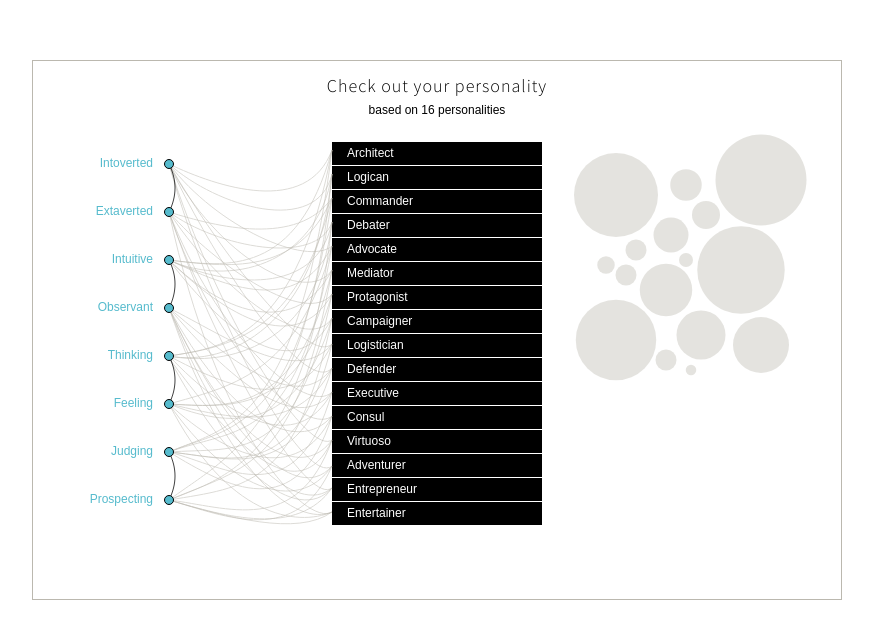
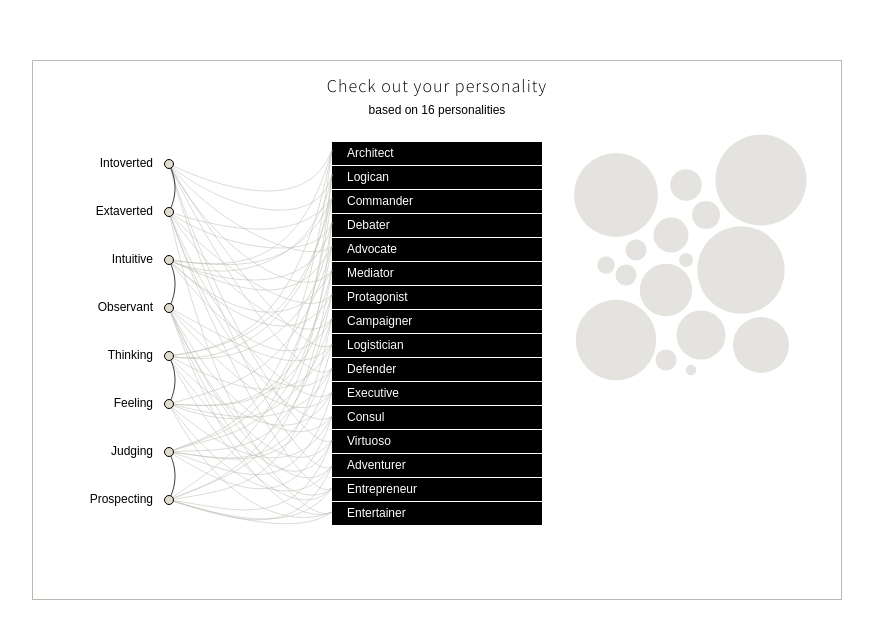
Before and after one commit to klkzl/16-personalities-graph, a React app: page / in a window 1280 px wide. Shown: the top 638 px of the page, without its empty margins (203-1076 px from the left). Built offline with nearby package versions, Linux system fonts and the light colour scheme.

Commit message:
styling details modified

```diff
--- a/public/src/styles/components/_featuresColumn.js
+++ b/public/src/styles/components/_featuresColumn.js
@@ -15,8 +15,8 @@ const InsideContainer = styled.div`
 
 const Position = styled.div`
   box-sizing: border-box;
-  cursor: pointer;
   color: ${props => (props.className.includes(props.activePers)) ? props.theme.mediumBlue : 'black'};
+  color: ${props => (props.activePers === '') ? 'black' : ''};
   font-weight: 400;
   height: ${props => props.theme.module * 1.6}px;
   padding: ${props => props.theme.module * .5}px;
@@ -35,6 +35,7 @@ const Ilustration = styled.svg`
 
 const Circle = styled.circle`
   fill: ${props => (props.className.includes(props.activePers)) ? props.theme.mediumBlue: props.theme.lightGrey};
+  fill: ${props => (props.activePers === '' ? props.theme.lightGrey : '')};
   stroke: black;
   stroke-width: 1;
 `;
--- a/public/src/styles/components/_graph.js
+++ b/public/src/styles/components/_graph.js
@@ -19,7 +19,7 @@ const Ilustration = styled.svg`
 const Circle = styled.circle`
   fill: ${props => (props.isActive) ? props.theme.mediumBlue : props.theme.darkGrey };
   opacity: ${props => (props.isActive) ? 1 : .4};
-  transform: ${props => (props.isActive) ? 'scale(1.01)' : 'scale(1)'};
+  transform: ${props => (props.isActive) ? 'scale(1.02)' : 'scale(1)'};
   transition: transform .5s;
 `;
 
```
